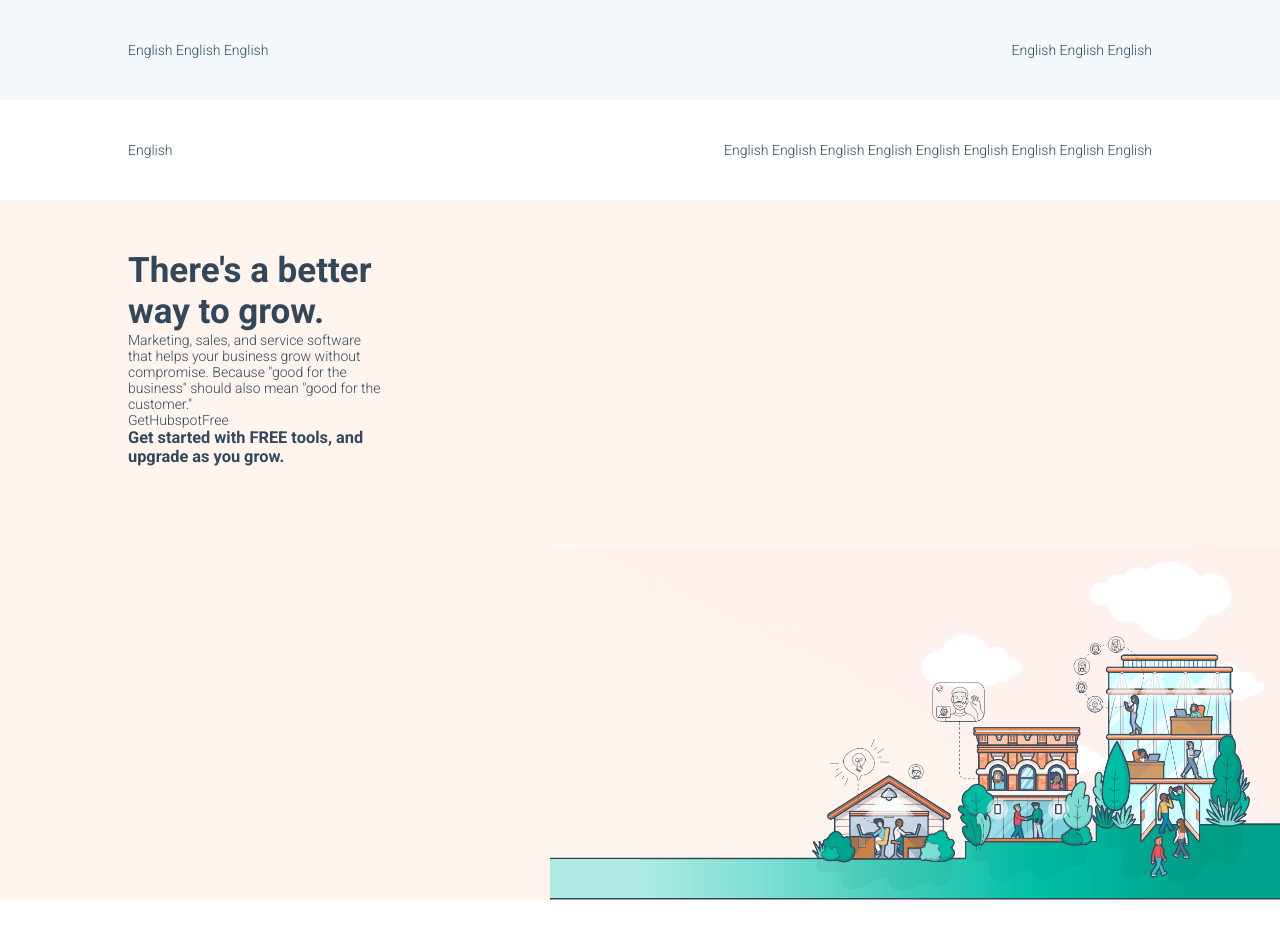
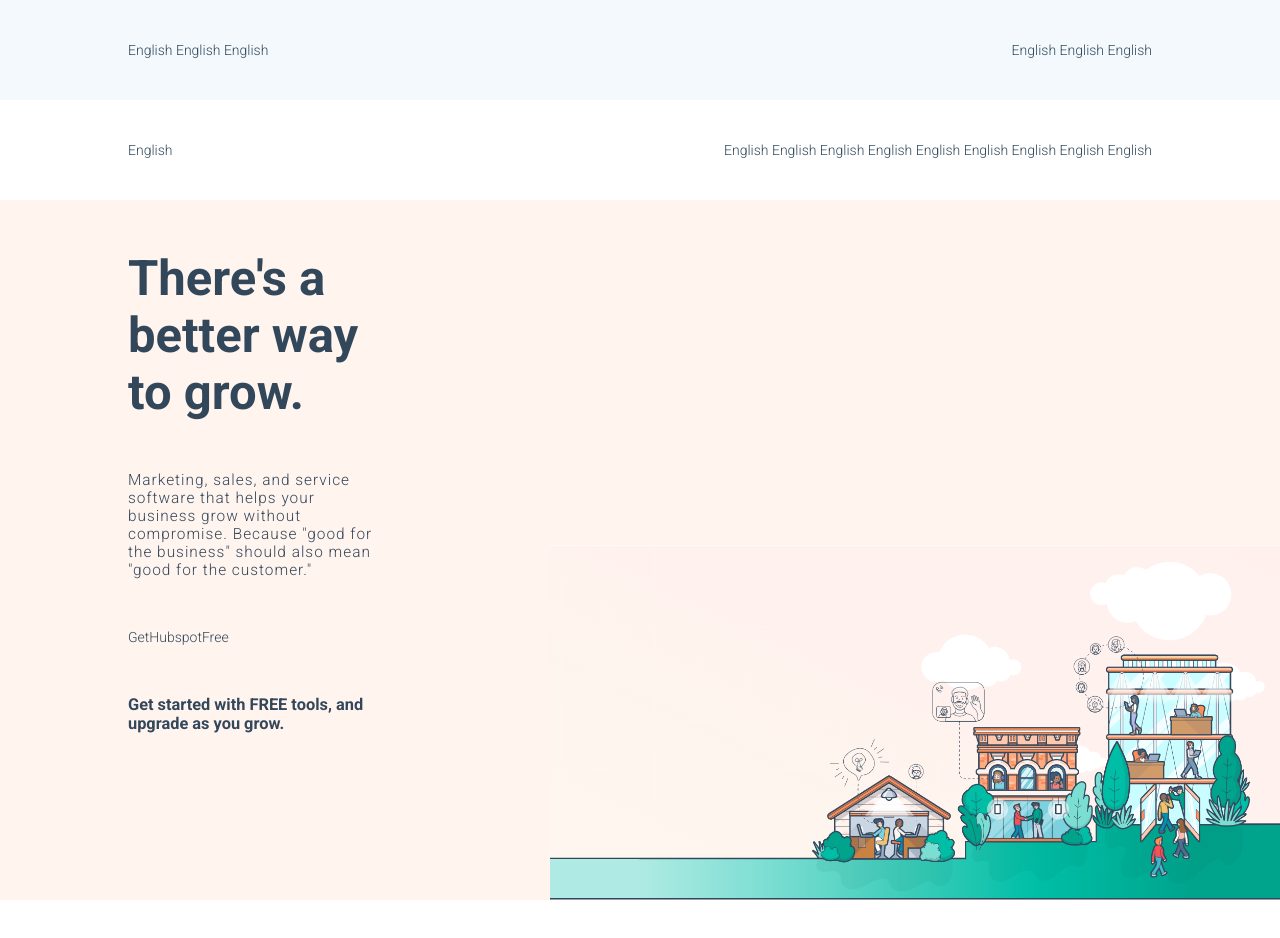
Before and after one commit to Xutrurn/htmlcss-hubspot, a plain HTML site: page index.html in a window 1280 px wide. Drawn offline with Linux system fonts and the light colour scheme.

Commit message:
6th commit

```diff
--- a/css/style.css
+++ b/css/style.css
@@ -137,7 +137,22 @@ header{
 }
 
 .jumbotron h1{
-  font-size: 250%;
+  font-size: 350%;
+  margin-bottom: 50px;
+}
+
+.jumbotron p{
+  font-size: 110%;
+  letter-spacing: 1px;
+  margin-bottom: 50px;
+}
+
+.jumbotron a{
+  margin-bottom: 50px;
+}
+
+.jumbotron h3{
+  margin-top: 50px;
 }
 
 
--- a/index.html
+++ b/index.html
@@ -72,6 +72,10 @@
         </div>
       </div>
 
+      <div class="gradient-strip">
+
+      </div>
+
     </header>
 
 
```
